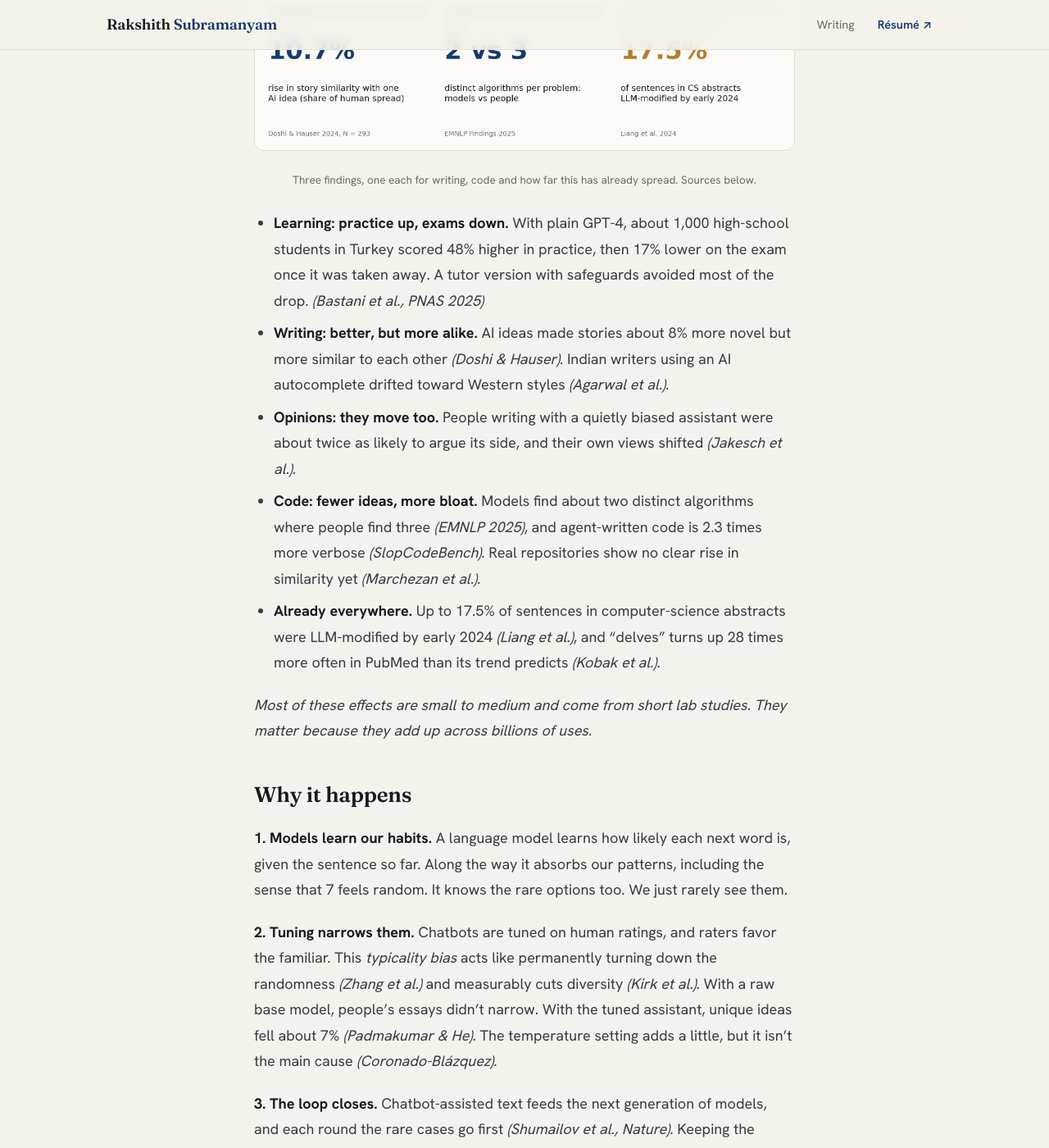
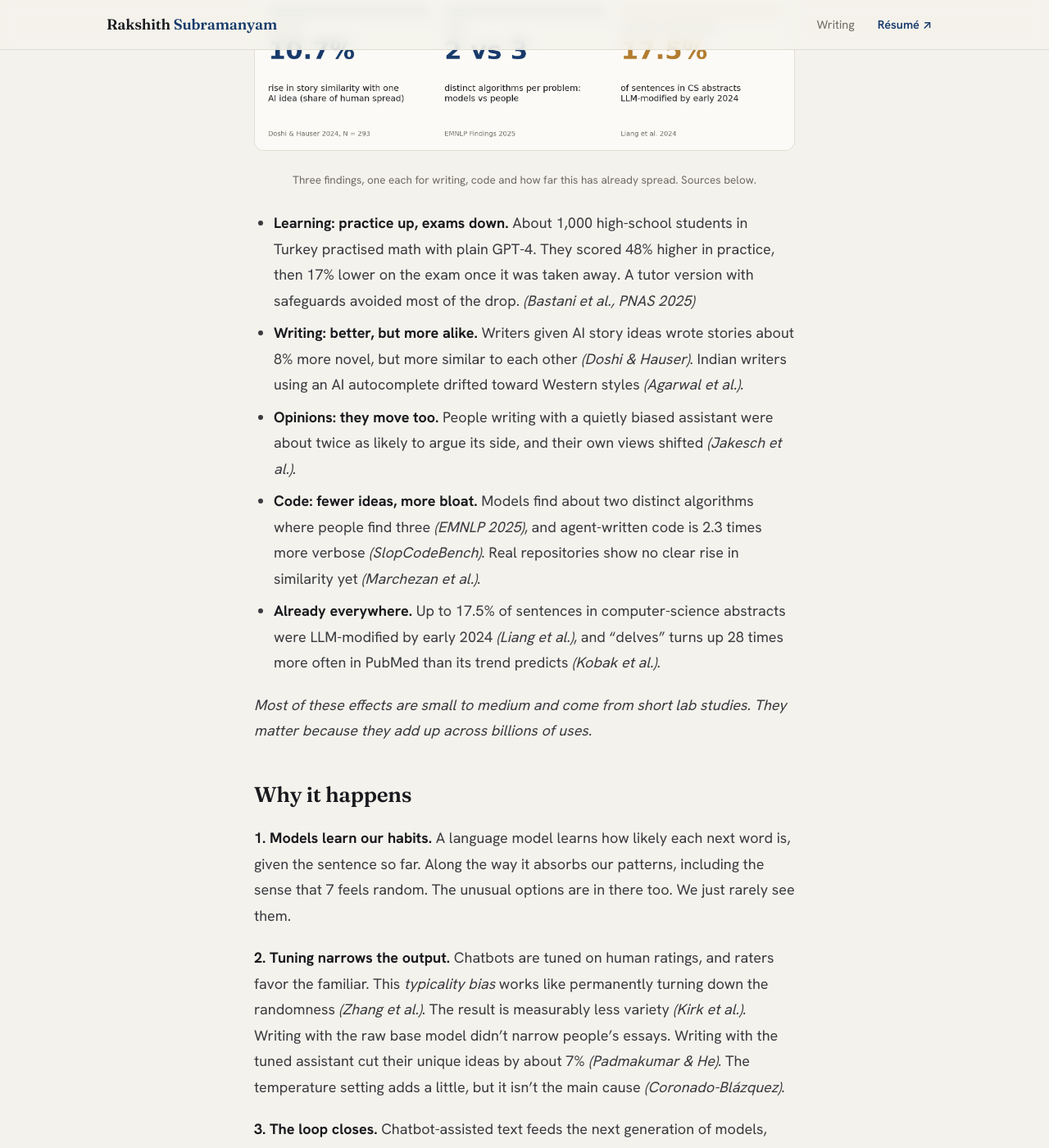
Before and after one commit to Rakshith-2905/portfolio, a Jekyll site: the page built from _posts/2026-11-16-usually-its-7.md, in a window 1280 px wide and 1400 px high, scrolled down 2200 px. Shown: the whole window at 82% size. Built offline with Jekyll 4.4.1, drawn with Linux system fonts in a browser that asks for light colours.

Commit message:
Op-ed: clean up evidence and 'Why it happens' wording
Co-Authored-By: Claude Opus 5.5 <noreply@anthropic.com>

```diff
--- a/_posts/2026-11-16-usually-its-7.md
+++ b/_posts/2026-11-16-usually-its-7.md
@@ -46,8 +46,8 @@ And once in a while, write something with no help at all.
   <figcaption>Three findings, one each for writing, code and how far this has already spread. Sources below.</figcaption>
 </figure>
 
-- **Learning: practice up, exams down.** With plain GPT-4, about 1,000 high-school students in Turkey scored 48% higher in practice, then 17% lower on the exam once it was taken away. A tutor version with safeguards avoided most of the drop. *(Bastani et al., PNAS 2025)*
-- **Writing: better, but more alike.** AI ideas made stories about 8% more novel but more similar to each other *(Doshi & Hauser)*. Indian writers using an AI autocomplete drifted toward Western styles *(Agarwal et al.)*.
+- **Learning: practice up, exams down.** About 1,000 high-school students in Turkey practised math with plain GPT-4. They scored 48% higher in practice, then 17% lower on the exam once it was taken away. A tutor version with safeguards avoided most of the drop. *(Bastani et al., PNAS 2025)*
+- **Writing: better, but more alike.** Writers given AI story ideas wrote stories about 8% more novel, but more similar to each other *(Doshi & Hauser)*. Indian writers using an AI autocomplete drifted toward Western styles *(Agarwal et al.)*.
 - **Opinions: they move too.** People writing with a quietly biased assistant were about twice as likely to argue its side, and their own views shifted *(Jakesch et al.)*.
 - **Code: fewer ideas, more bloat.** Models find about two distinct algorithms where people find three *(EMNLP 2025)*, and agent-written code is 2.3 times more verbose *(SlopCodeBench)*. Real repositories show no clear rise in similarity yet *(Marchezan et al.)*.
 - **Already everywhere.** Up to 17.5% of sentences in computer-science abstracts were LLM-modified by early 2024 *(Liang et al.)*, and "delves" turns up 28 times more often in PubMed than its trend predicts *(Kobak et al.)*.
@@ -56,9 +56,9 @@ And once in a while, write something with no help at all.
 
 ## Why it happens
 
-**1. Models learn our habits.** A language model learns how likely each next word is, given the sentence so far. Along the way it absorbs our patterns, including the sense that 7 feels random. It knows the rare options too. We just rarely see them.
+**1. Models learn our habits.** A language model learns how likely each next word is, given the sentence so far. Along the way it absorbs our patterns, including the sense that 7 feels random. The unusual options are in there too. We just rarely see them.
 
-**2. Tuning narrows them.** Chatbots are tuned on human ratings, and raters favor the familiar. This *typicality bias* acts like permanently turning down the randomness *(Zhang et al.)* and measurably cuts diversity *(Kirk et al.)*. With a raw base model, people's essays didn't narrow. With the tuned assistant, unique ideas fell about 7% *(Padmakumar & He)*. The temperature setting adds a little, but it isn't the main cause *(Coronado-Blázquez)*.
+**2. Tuning narrows the output.** Chatbots are tuned on human ratings, and raters favor the familiar. This *typicality bias* works like permanently turning down the randomness *(Zhang et al.)*. The result is measurably less variety *(Kirk et al.)*. Writing with the raw base model didn't narrow people's essays. Writing with the tuned assistant cut their unique ideas by about 7% *(Padmakumar & He)*. The temperature setting adds a little, but it isn't the main cause *(Coronado-Blázquez)*.
 
 **3. The loop closes.** Chatbot-assisted text feeds the next generation of models, and each round the rare cases go first *(Shumailov et al., Nature)*. Keeping the original human data alongside the synthetic data avoids the collapse *(Gerstgrasser et al.)*.
 
```
